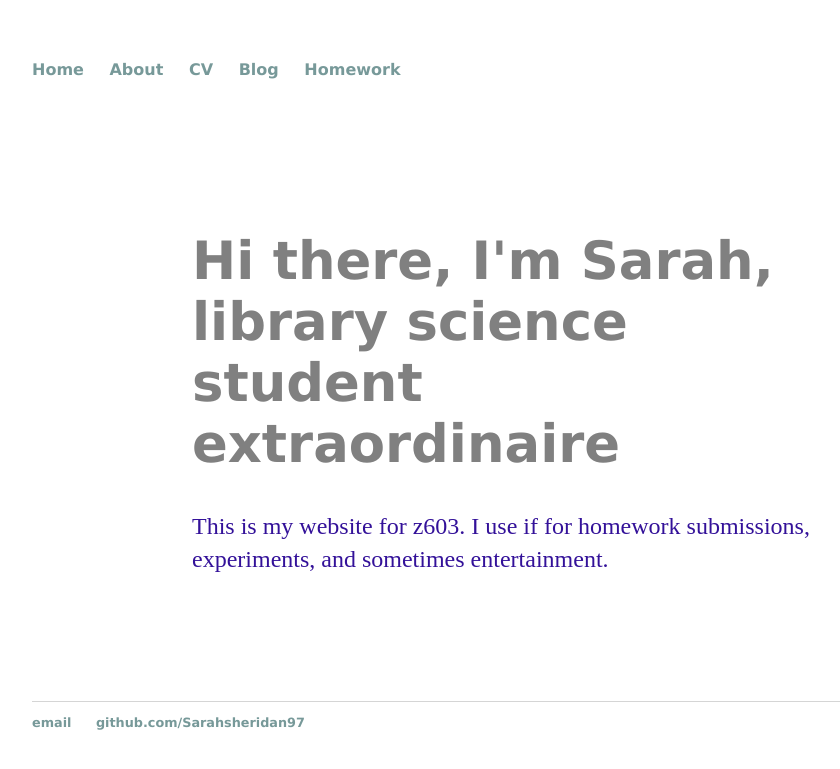
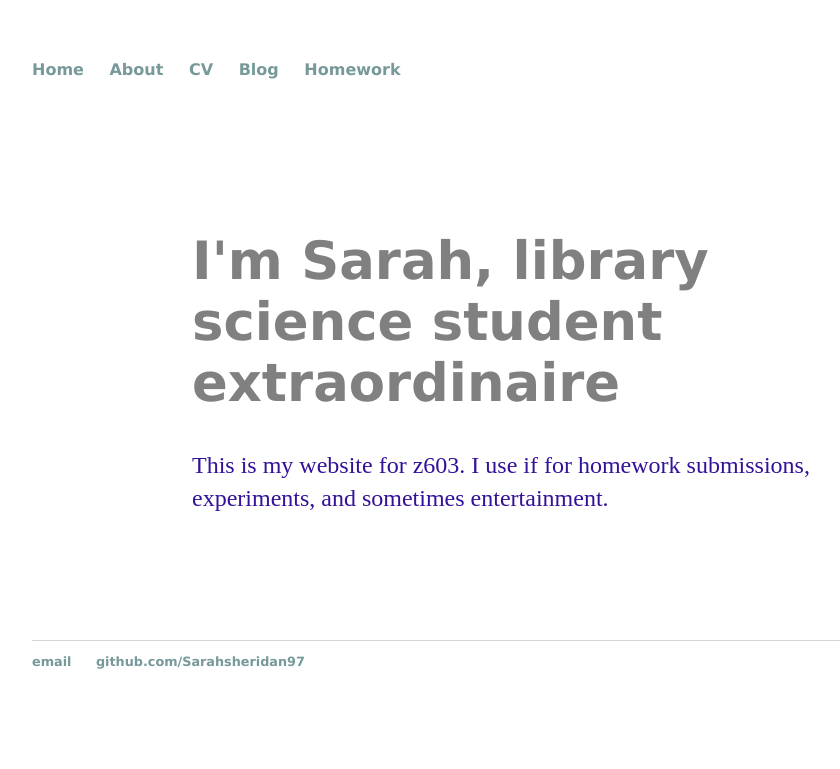
Before and after one commit to Sarahsheridan97/sarahsheridan97.github.io, a Jekyll site: the page built from index.html, in a window 1280 px wide. Shown: the top 769 px of the page, without its empty margins (160-1000 px from the left). Built offline with Jekyll 4.4.1, drawn with Linux system fonts in a browser that asks for light colours.

Commit message:
Update index.html

```diff
--- a/index.html
+++ b/index.html
@@ -3,6 +3,6 @@ layout: default
 title: "SarahSheridan97, Digital Publishing Layman"
 ---
 <div class="blurb">
-	<h1>Hi there, I'm Sarah, library science student extraordinaire</h1>
+	<h1>I'm Sarah, library science student extraordinaire</h1>
 	<p>This is my website for z603. I use if for homework submissions, experiments, and sometimes entertainment.</p>
 </div><!-- /.blurb -->
```
